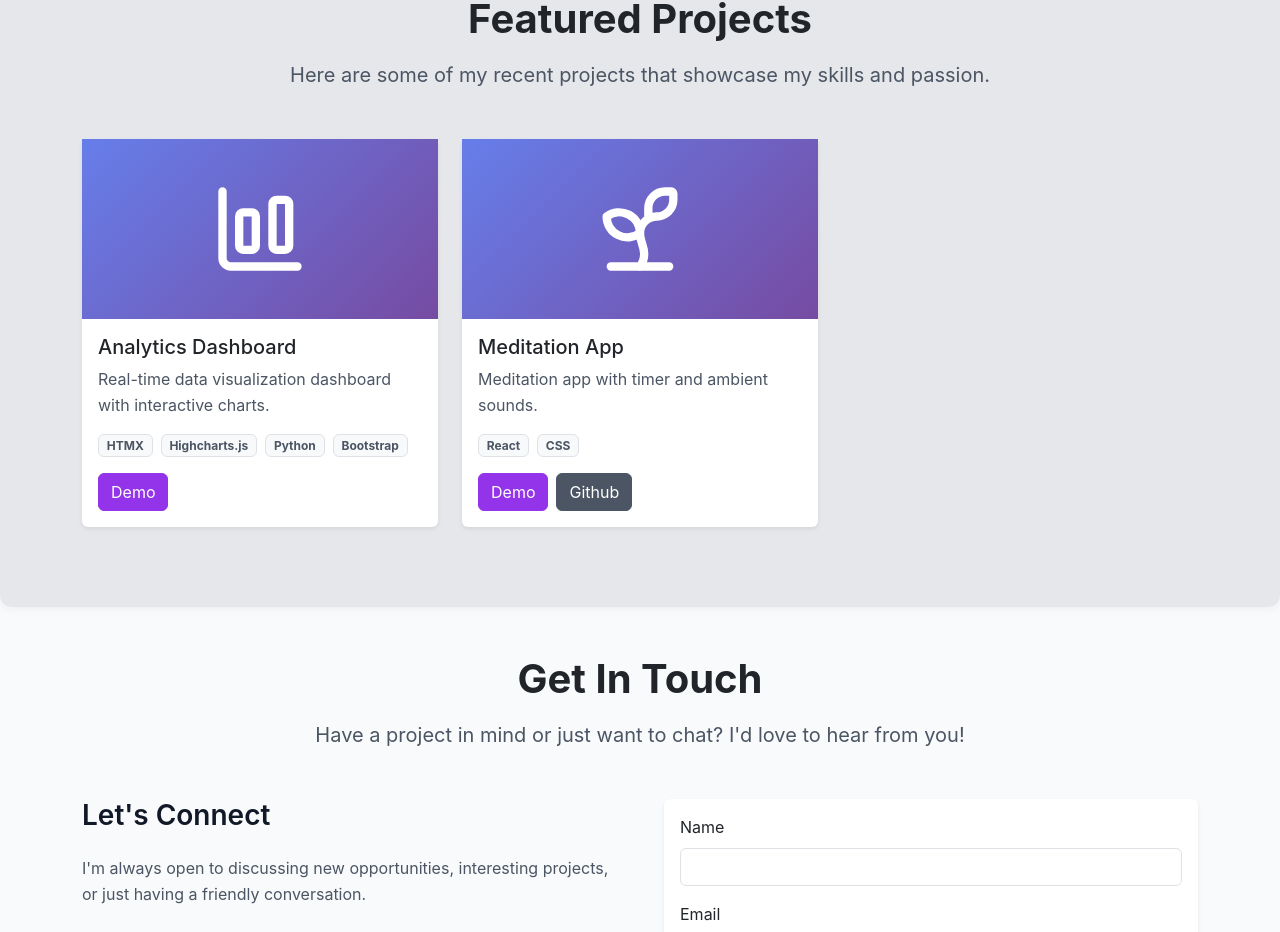
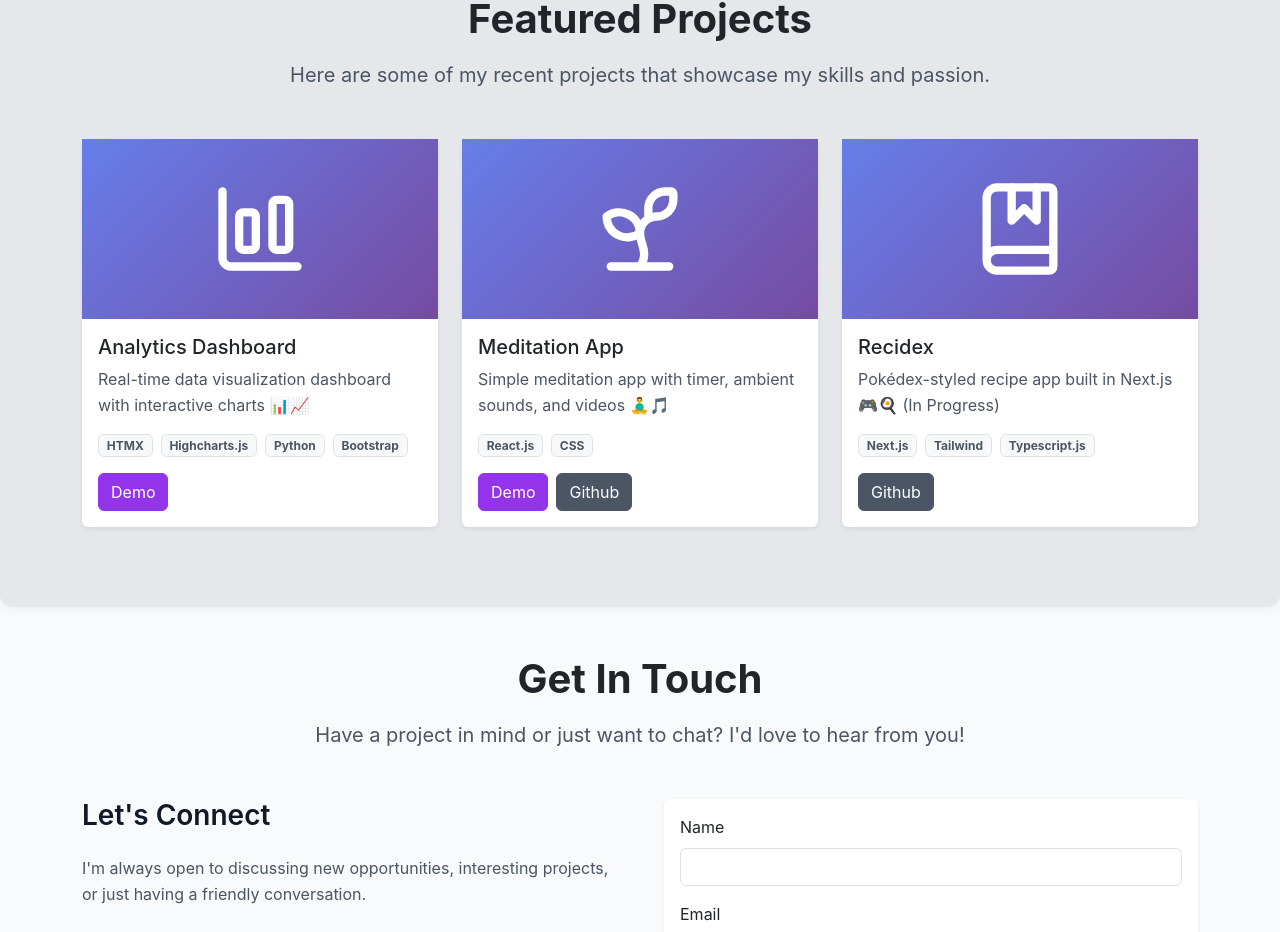
Before and after one commit to sokradyschey/sokradyschey.github.io, a React (Vite) app: page / in a window 1280 px wide. Shown: the part 1540-2472 px from the top of the page. Built offline with nearby package versions, Linux system fonts and the light colour scheme.

Commit message:
adding recidex project to projects section

```diff
--- a/src/components/Projects.jsx
+++ b/src/components/Projects.jsx
@@ -1,26 +1,35 @@
 import React from "react";
 import { Container, Row, Col, Card, Button } from "react-bootstrap";
-import { ChartColumnBig, Sprout } from "lucide-react";
+import { ChartColumnBig, Sprout, BookMarked } from "lucide-react";
 
 function Projects() {
   const projects = [
     {
       title: "Analytics Dashboard",
-      desc: "Real-time data visualization dashboard with interactive charts.",
+      desc: "Real-time data visualization dashboard with interactive charts 📊📈",
       stack: ["HTMX", "Highcharts.js", "Python", "Bootstrap"],
       gradient: "bg-gradient-calm",
       icon: <ChartColumnBig color="#ffffff" size={100} strokeWidth={2} />,
       demo: "https://www.figma.com/design/E8duKg59Q3GvW7W2LiZpPw/Lab-Intelligence-UI-Components--Copy-?node-id=1-571&t=AlaPG34dRW02uVIC-1",
       github: "#",
     },
-        {
+    {
       title: "Meditation App",
-      desc: "Meditation app with timer and ambient sounds.",
-      stack: ["React", "CSS"],
+      desc: "Simple meditation app with timer, ambient sounds, and videos 🧘‍♂️🎵",
+      stack: ["React.js", "CSS"],
       gradient: "bg-gradient-calm",
       icon: <Sprout color="#ffffff" size={100} strokeWidth={2} />,
       demo: "https://mediate.netlify.app/",
       github: "https://github.com/sokradyschey/meditation-app",
+    },
+    {
+      title: "Recidex",
+      desc: "Pokédex-styled recipe app built in Next.js 🎮🍳 (In Progress)",
+      stack: ["Next.js", "Tailwind", "Typescript.js"],
+      gradient: "bg-gradient-calm",
+      icon: <BookMarked color="#ffffff" size={100} strokeWidth={2} />,
+      demo: "#",
+      github: "https://github.com/sokradyschey/recidex",
     },
   ];
 
```
